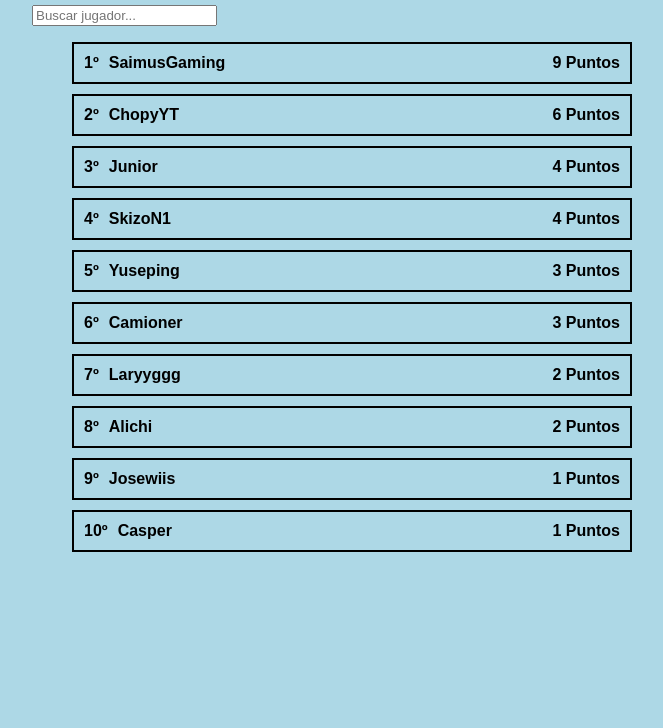
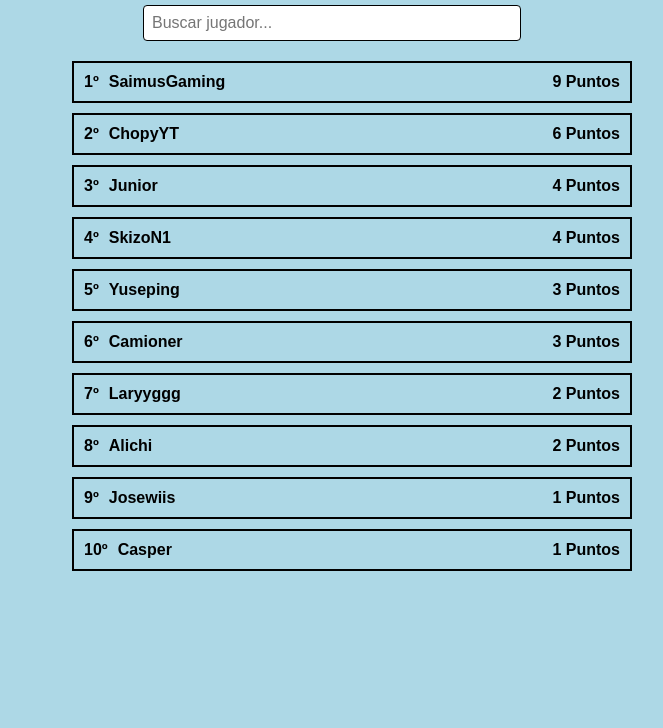
Before and after one commit to SaimusGaming/SaimusGaming.github.io, a plain HTML site: page index.html in a window 1280 px wide. Shown: the part 72-800 px from the top of the page, without its empty margins (308-971 px from the left). Drawn offline with Linux system fonts and the light colour scheme.

Commit message:
Update style.css

```diff
--- a/style.css
+++ b/style.css
@@ -39,3 +39,13 @@ h1 {
 .puntos {
     white-space: nowrap; /* Asegura que los puntos siempre estén en una sola línea */
 }
+
+#buscadorJugador {
+    display: block;
+    width: 60%; /* Ajusta el ancho a tu preferencia */
+    margin: 20px auto; /* Centra el elemento horizontalmente y añade margen superior e inferior */
+    padding: 8px; /* Añade algo de espacio dentro del campo para el texto */
+    font-size: 16px; /* Tamaño del texto dentro del campo de búsqueda */
+    border: 1px solid #000; /* Estilo de borde para coincidir con el diseño general */
+    border-radius: 4px; /* Esquinas redondeadas para el campo de búsqueda */
+}
```
